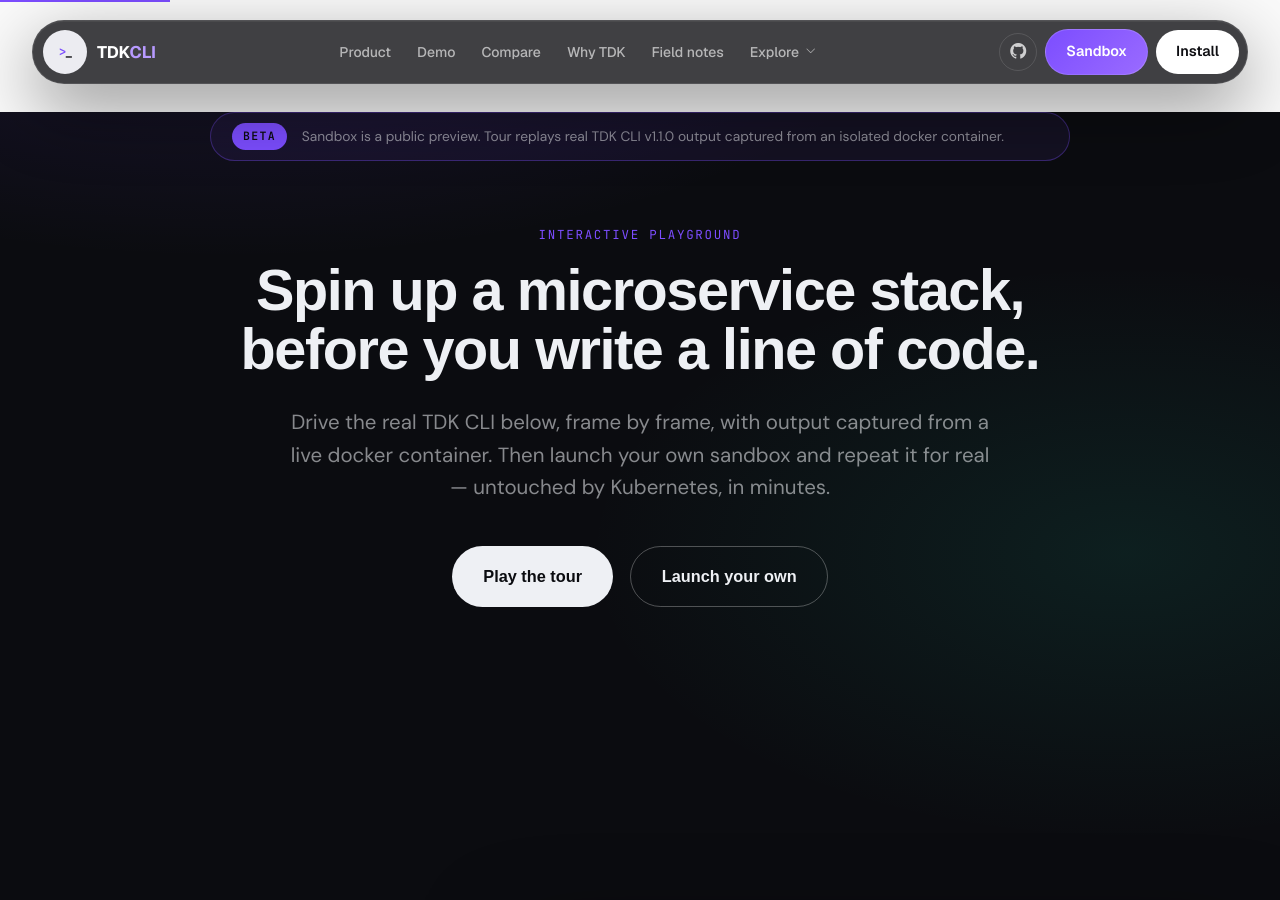
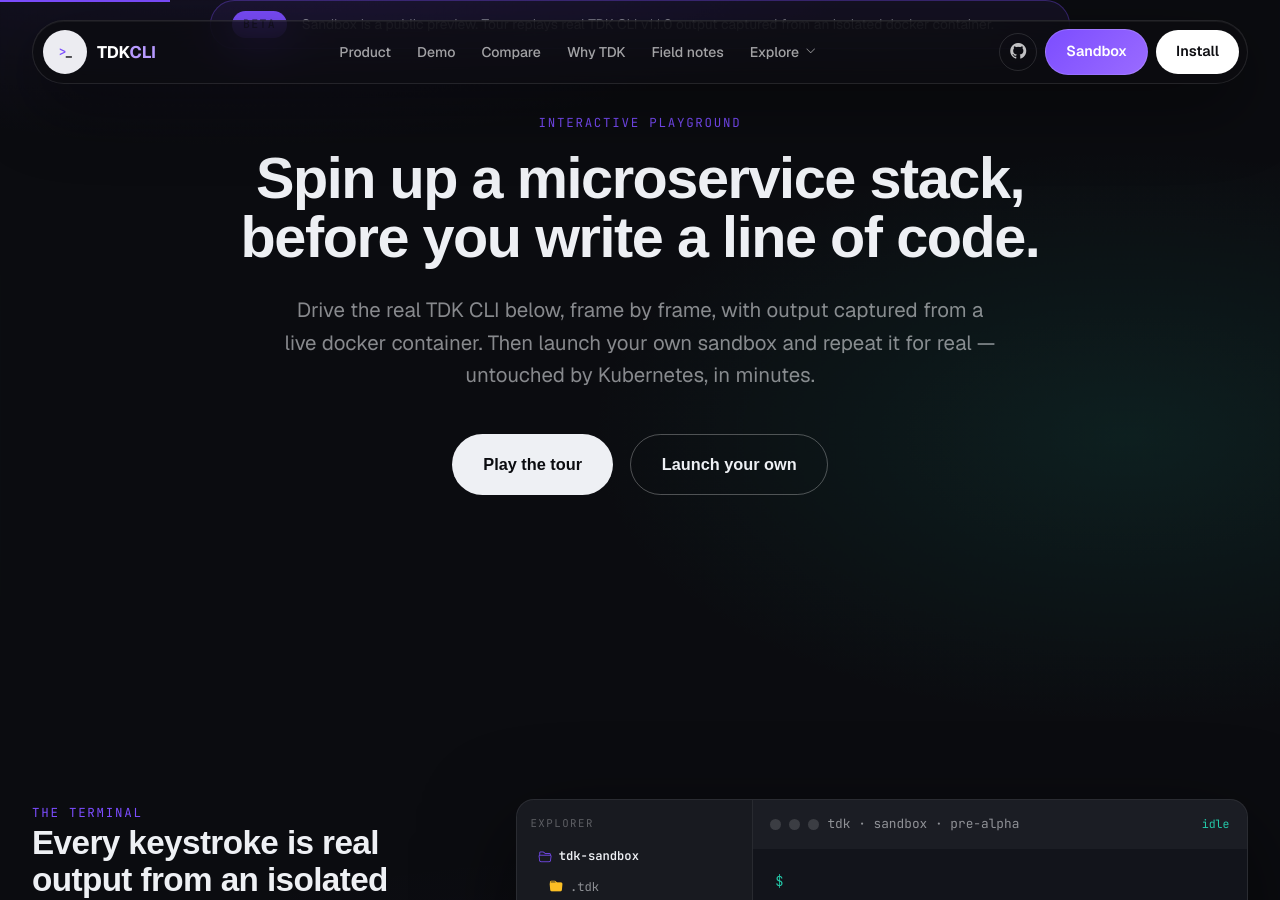
Before and after one commit to tdk-landscape/tdk-website, a Jekyll site: the page built from sandbox/index.html, in a window 1280 px wide and 900 px high. Built offline with Jekyll 4.4.1, drawn with Linux system fonts in a browser that asks for light colours; nearby versions of some CDN libraries; some web fonts are replaced.

Commit message:
Fix white gap under header on sandbox page
The sandbox page's hero wasn't wrapped in the shared .aw container that
every other dark subpage uses, so it missed the body:has(.aw) rules in
aw-dark.css that zero out .page-content's fixed-nav clearance padding
and darken the body background. That left a light strip visible under
the floating nav pill before the dark hero content began.

```diff
--- a/sandbox/index.html
+++ b/sandbox/index.html
@@ -423,6 +423,7 @@
   }
 </style>
 
+<div class="aw">
 <main class="sb-main" id="sb-main">
   <div class="sb-shell">
 
@@ -609,6 +610,7 @@
 
   </div>
 </main>
+</div>
 
 <script src="https://cdnjs.cloudflare.com/ajax/libs/gsap/3.12.5/gsap.min.js"></script>
 <script src="https://cdnjs.cloudflare.com/ajax/libs/gsap/3.12.5/ScrollTrigger.min.js"></script>
```
